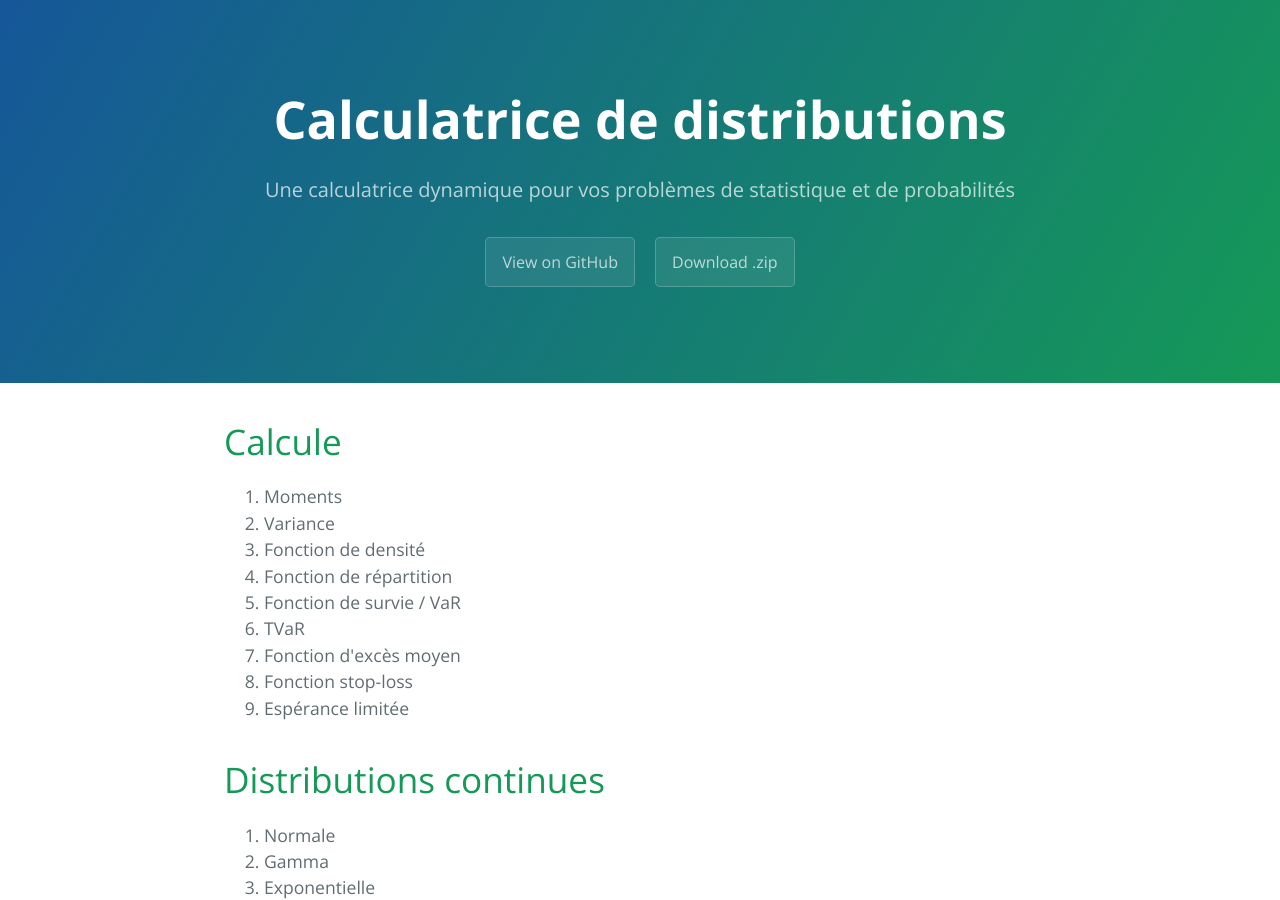
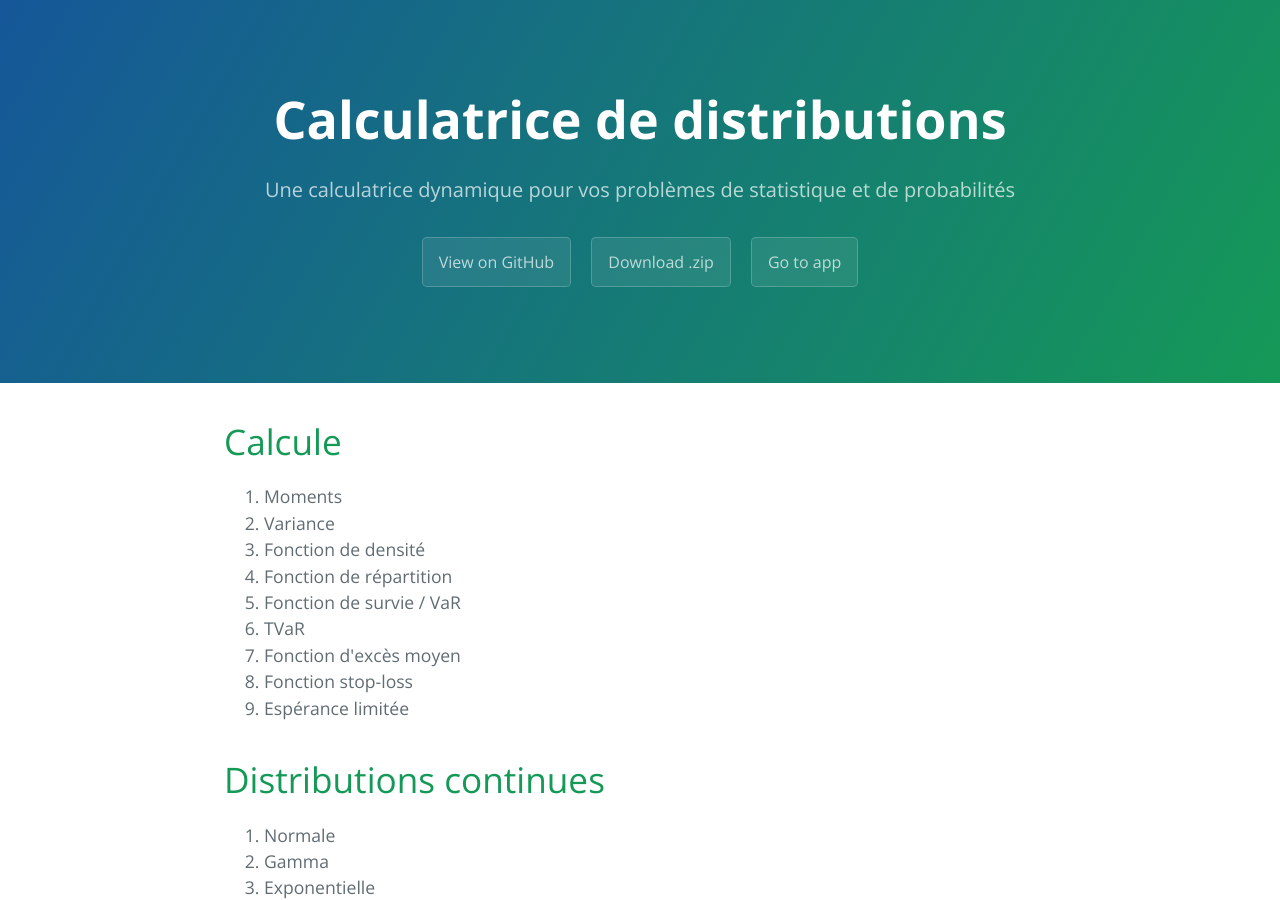
Before and after one commit to alec42/distributacalcul, a Jekyll site: the page built from docs/index.html, in a window 1280 px wide and 900 px high. Built offline with Jekyll 4.4.1, drawn with Linux system fonts in a browser that asks for light colours; the list of posts is cut into pages by our own code.

Commit message:
Update page-header.html

```diff
--- a/docs/_includes/page-header.html
+++ b/docs/_includes/page-header.html
@@ -3,4 +3,5 @@
   <h2 class="project-tagline">{{ site.tagline }}</h2>
   <a href="https://github.com/alec42/distributacalcul" class="btn">View on GitHub</a>
   <a href="https://github.com/alec42/distributacalcul/archive/master.zip" class="btn">Download .zip</a>
+  <a href="https://alec42.shinyapps.io/distributacalcul/" class="btn">Go to app</a>
 </section>
```
